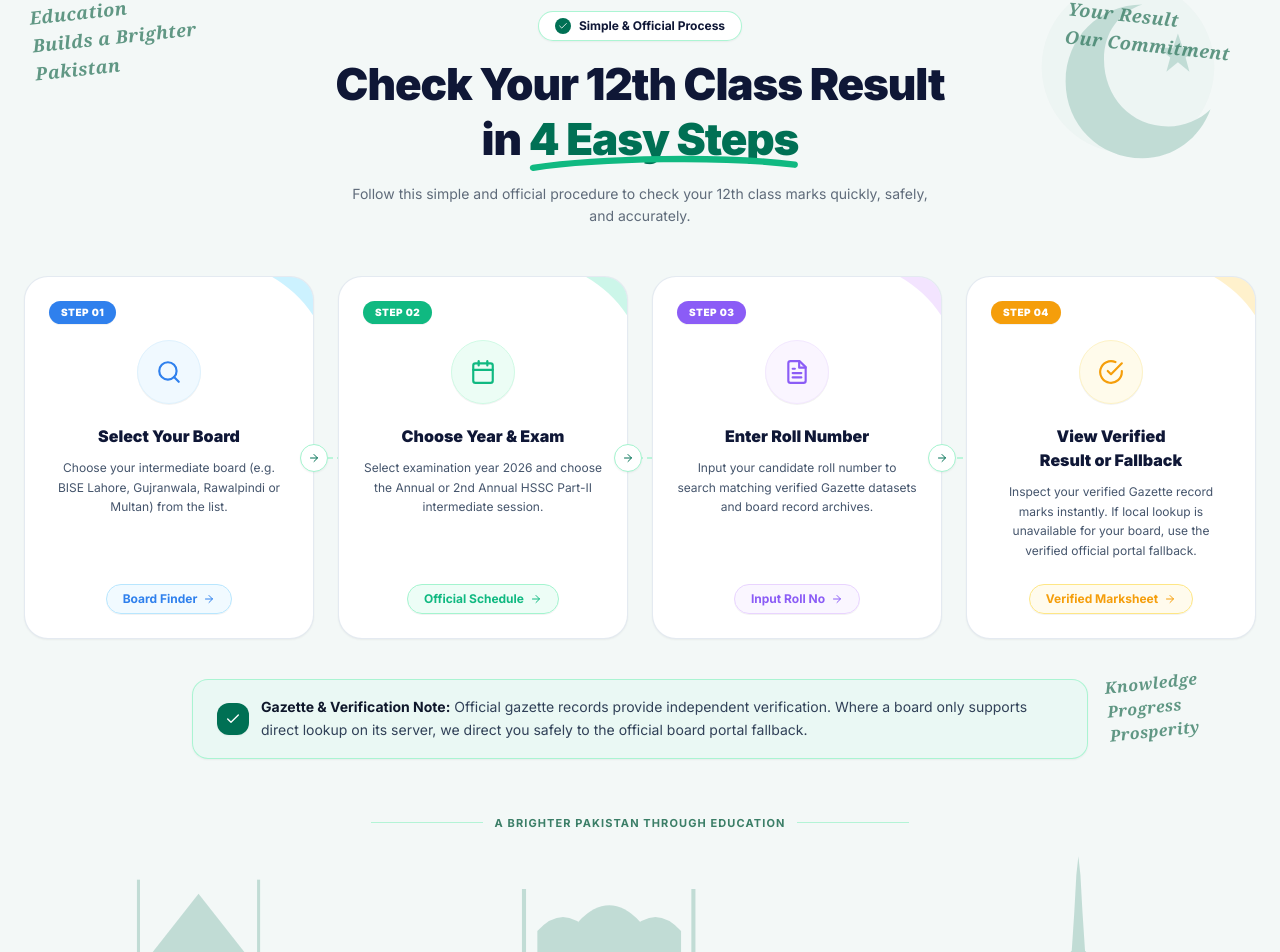
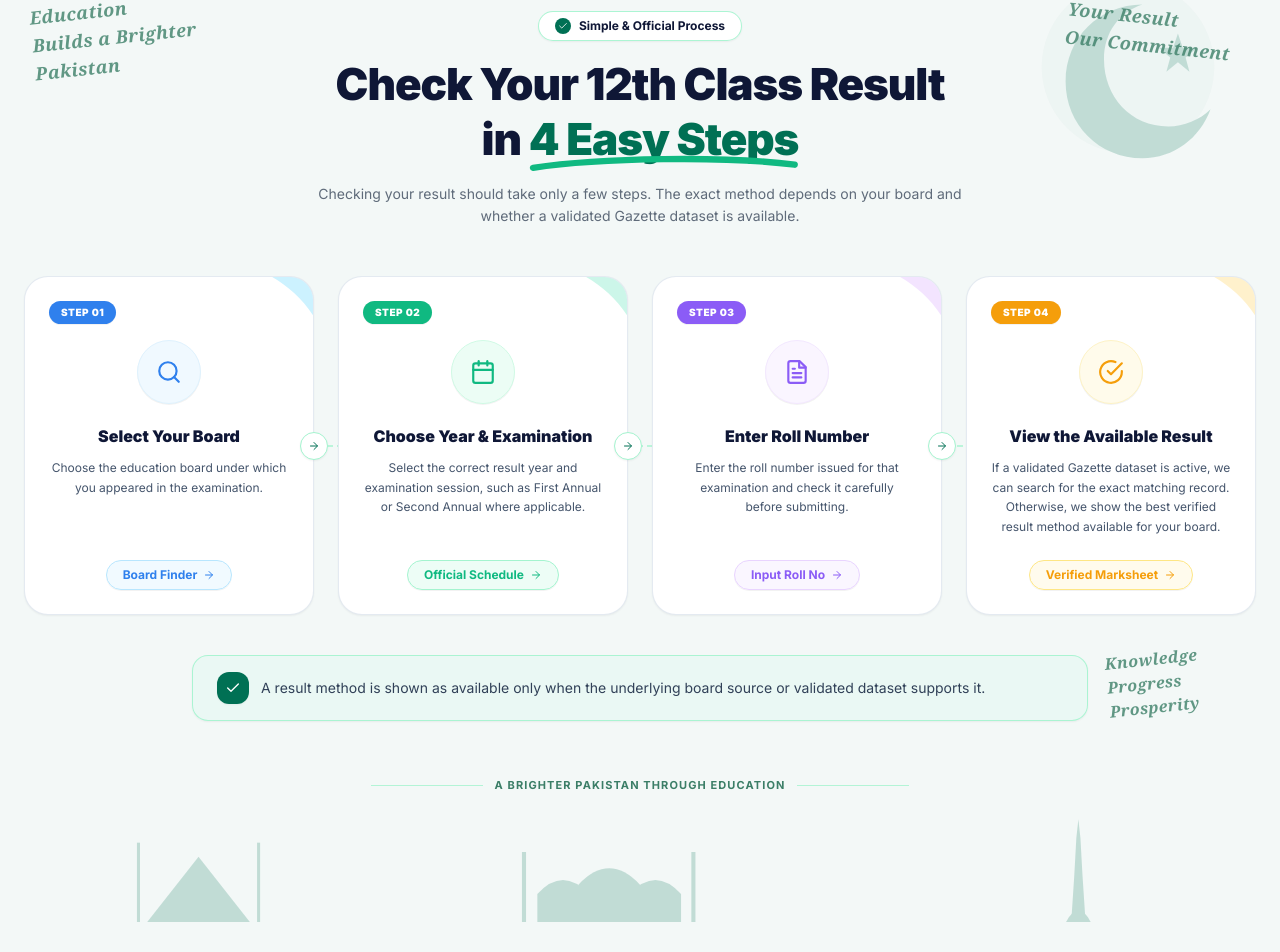
Before and after one commit to 12thclassresult2026/12thclassresult.com.pk, a Next.js app: page / in a window 1280 px wide. Shown: the part 3365-4317 px from the top of the page. Built offline with nearby package versions, Linux system fonts and the light colour scheme; a web font is replaced by a local one.

Commit message:
feat(homepage): update 4 Easy Steps copy to align with Gazette-first architecture

```diff
--- a/components/home/step-process-section.tsx
+++ b/components/home/step-process-section.tsx
@@ -15,8 +15,7 @@ const STEPS = [
     title: 'Select Your Board',
     actionText: 'Board Finder',
     href: '#boards',
-    description:
-      'Choose your intermediate board (e.g. BISE Lahore, Gujranwala, Rawalpindi or Multan) from the list.',
+    description: 'Choose the education board under which you appeared in the examination.',
     icon: SearchIcon,
     pillBg: 'bg-[#2F80ED]',
     iconBg: 'bg-sky-50',
@@ -35,11 +34,11 @@ const STEPS = [
   },
   {
     stepNumber: '02',
-    title: 'Choose Year & Exam',
+    title: 'Choose Year & Examination',
     actionText: 'Official Schedule',
     href: '/results/12th-class',
     description:
-      'Select examination year 2026 and choose the Annual or 2nd Annual HSSC Part-II intermediate session.',
+      'Select the correct result year and examination session, such as First Annual or Second Annual where applicable.',
     icon: CalendarIcon,
     pillBg: 'bg-[#10B981]',
     iconBg: 'bg-emerald-50',
@@ -62,7 +61,7 @@ const STEPS = [
     actionText: 'Input Roll No',
     href: '/#check-result',
     description:
-      'Input your candidate roll number to search matching verified Gazette datasets and board record archives.',
+      'Enter the roll number issued for that examination and check it carefully before submitting.',
     icon: FileTextIcon,
     pillBg: 'bg-[#8B5CF6]',
     iconBg: 'bg-purple-50',
@@ -81,11 +80,11 @@ const STEPS = [
   },
   {
     stepNumber: '04',
-    title: 'View Verified Result or Fallback',
+    title: 'View the Available Result',
     actionText: 'Verified Marksheet',
     href: '/#check-result',
     description:
-      'Inspect your verified Gazette record marks instantly. If local lookup is unavailable for your board, use the verified official portal fallback.',
+      'If a validated Gazette dataset is active, we can search for the exact matching record. Otherwise, we show the best verified result method available for your board.',
     icon: CheckCircleIcon,
     pillBg: 'bg-[#F59E0B]',
     iconBg: 'bg-amber-50',
@@ -187,8 +186,8 @@ export function StepProcessSection() {
 
         {/* Subtitle */}
         <p className="mx-auto mt-4 max-w-2xl text-xs leading-relaxed text-[#5F6B7A] sm:text-sm">
-          Follow this simple and official procedure to check your 12th class marks quickly, safely,
-          and accurately.
+          Checking your result should take only a few steps. The exact method depends on your board
+          and whether a validated Gazette dataset is available.
         </p>
       </div>
 
@@ -273,9 +272,8 @@ export function StepProcessSection() {
             <CheckIcon width={16} height={16} />
           </div>
           <p className="text-xs leading-relaxed text-slate-700 sm:text-sm">
-            <strong className="font-bold text-slate-900">Gazette & Verification Note:</strong>{' '}
-            Official gazette records provide independent verification. Where a board only supports
-            direct lookup on its server, we direct you safely to the official board portal fallback.
+            A result method is shown as available only when the underlying board source or validated
+            dataset supports it.
           </p>
         </div>
 
```
